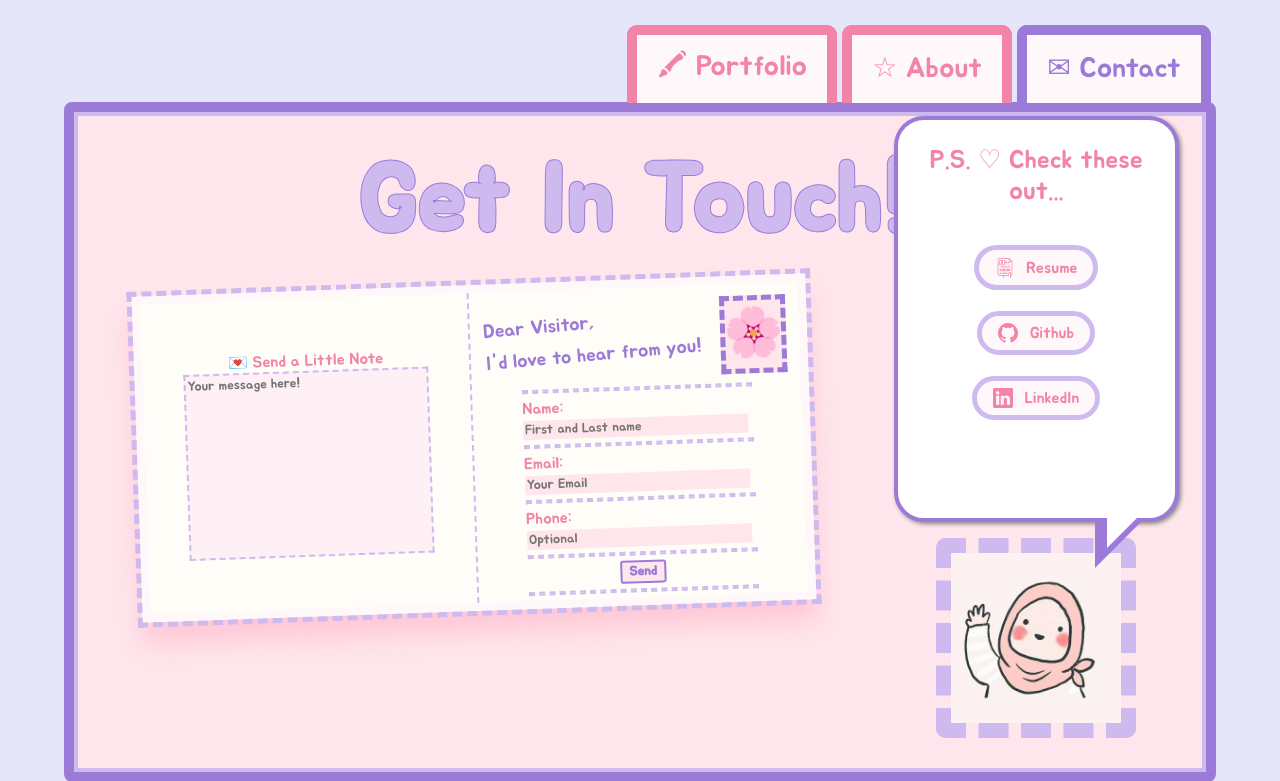
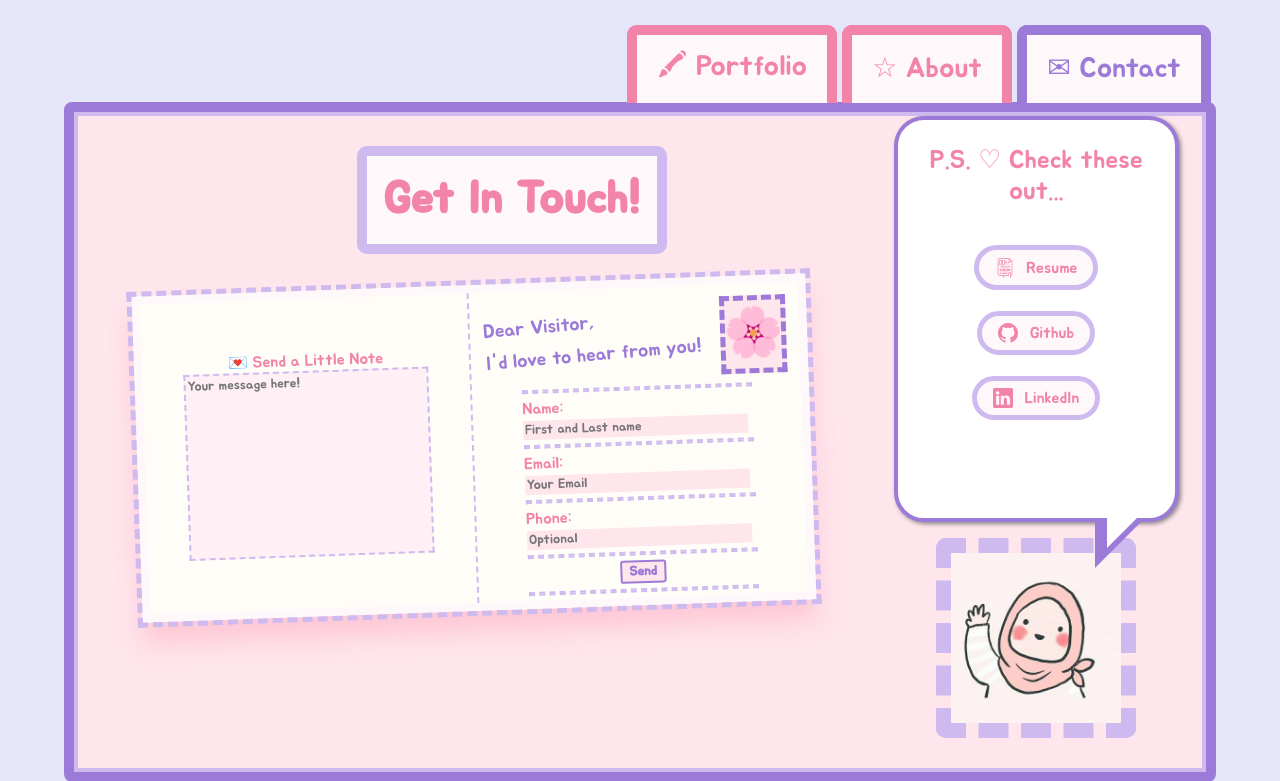
Before and after one commit to Brygetee/My-Portfolio-Website, a Flask app: page /contact in a window 1280 px wide. Shown: the top 781 px of the page. Run offline with Flask 3, Linux system fonts and the light colour scheme.

Commit message:
changed about me and contact page h1 style

```diff
--- a/static/styles.css
+++ b/static/styles.css
@@ -229,12 +229,11 @@ body {
 
 #about-heading {
     color: var(--text-pink);
-    font-size: clamp(2rem, 4vw, 6rem);
+    font-size: clamp(2rem, 3.5vw, 6rem);
     line-height: 1;
     text-align: center;
     margin: 0;
     padding: 0.25rem 1rem;
-    position: relative;
     z-index: 2;
     text-transform: uppercase;
     -webkit-text-stroke: 0.5px var(--dark-pink);
@@ -243,7 +242,10 @@ body {
     background-color: var(--off-white);
 
 }
-
+#about-heading:hover{
+    box-shadow: 6px 10px 15px var(--pink-shadow);
+    transform: translateY(-5px);
+}
 
 /* ---------- Education Column ---------- */
 
@@ -549,14 +551,20 @@ body {
 }
 
 #contact-page-h1 {
-    font-size: 6rem;
+    font-size: clamp(2rem, 3.5vw, 6rem);
     position: absolute;
     left: 25%;
-    top: -5%;
-    -webkit-text-stroke: 1px var(--dark-purple);
-    color: var(--light-purple);
-}
-
+    padding: 1rem;
+    color: var(--text-pink);
+    border: 10px solid var(--light-purple);
+    border-radius: 10px;
+    background-color: var(--off-white);
+
+}
+#contact-page-h1:hover{
+    transform: translateY(-5px);
+    box-shadow: 3px 4px 10px var(--dark-purple);
+}
 /* ---------- Speech Bubble & Cartoon ---------- */
 
 .contact-speech-bubble {
@@ -717,6 +725,7 @@ hr {
     align-items: center;
     gap: .5rem;
     padding: 0;
+
 }
 
 .contact-socials h3 {
```
